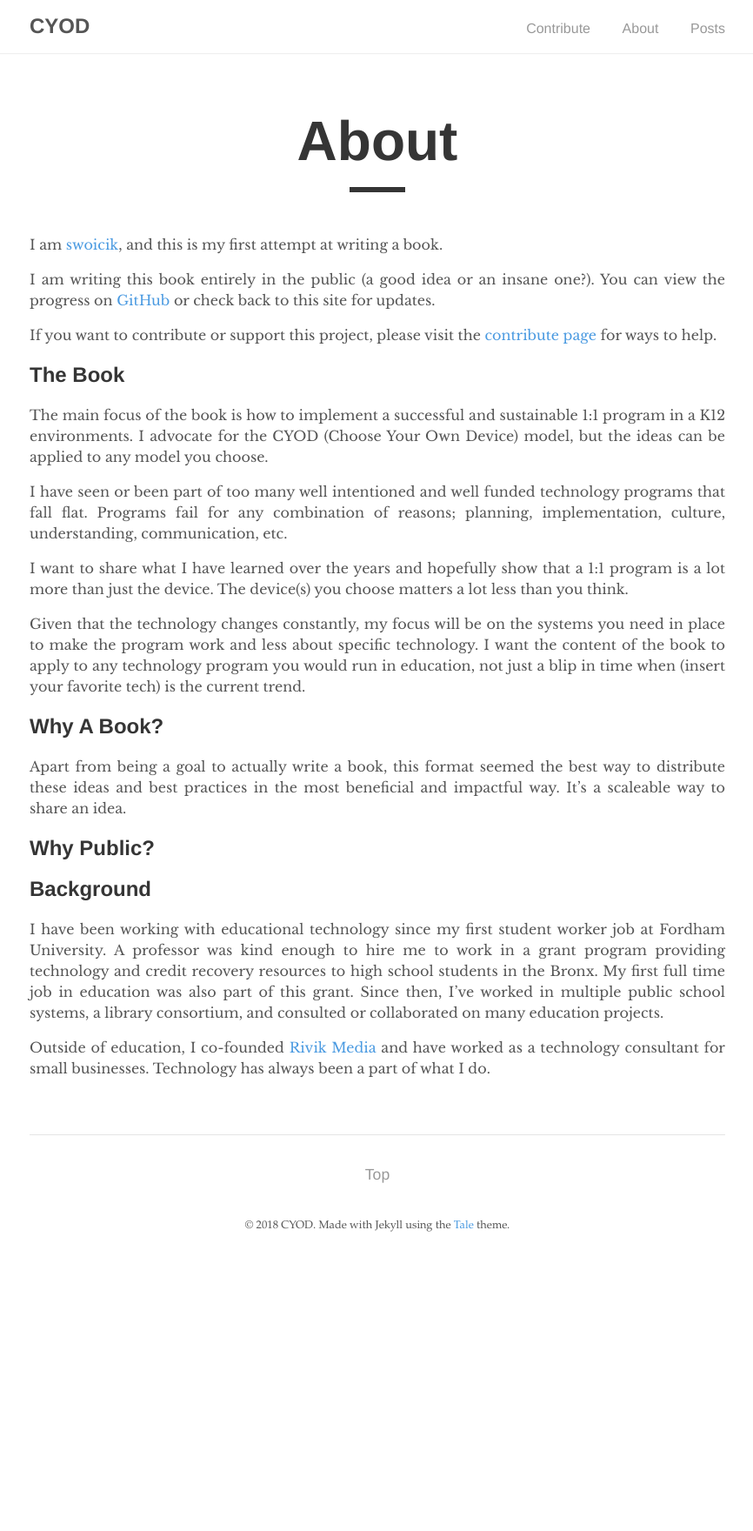
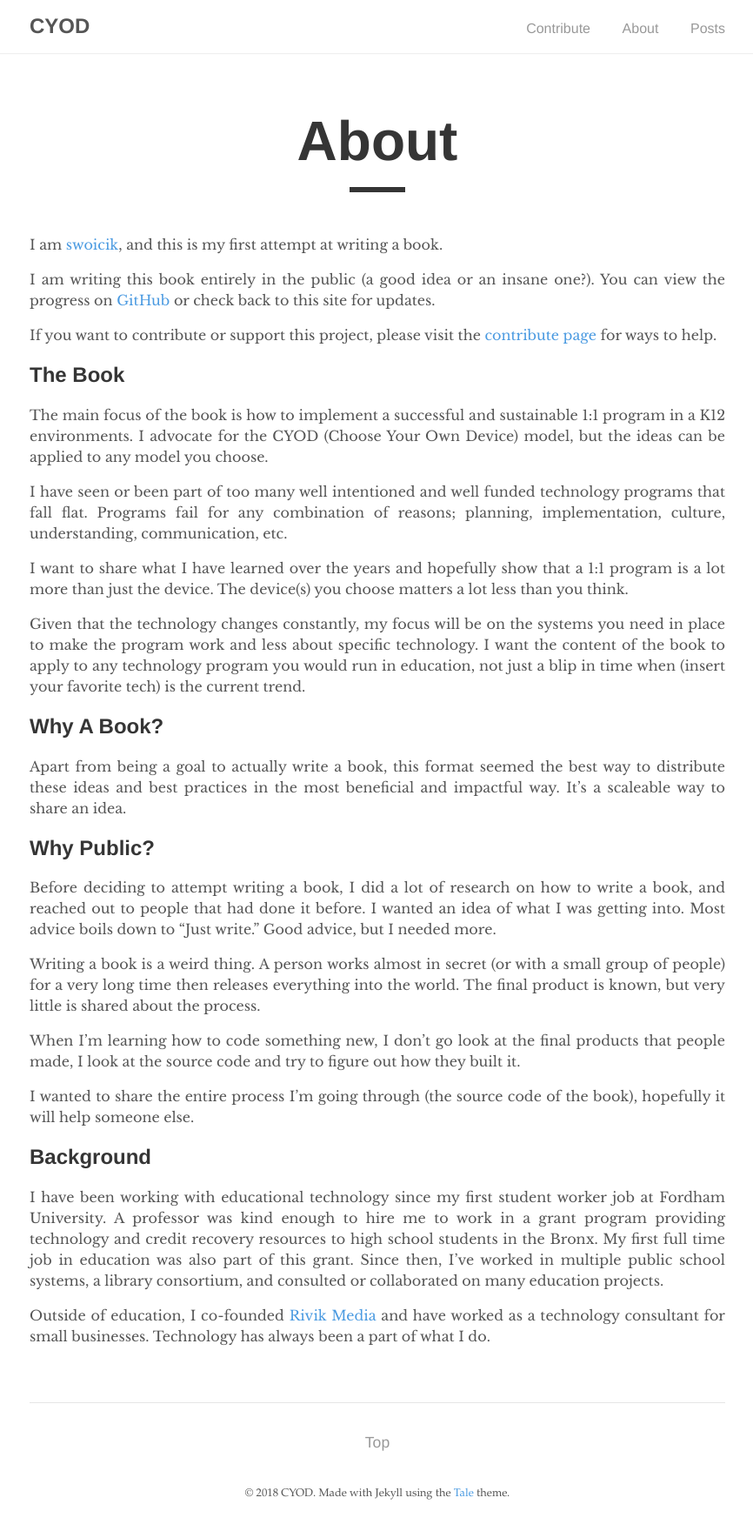
Before and after one commit to swoicik/book-cyod, a Jekyll site: the page built from about.md, in a window 1280 px wide. Shown: the whole page at 87% size, without its empty margins (206-1072 px from the left). Built offline with Jekyll 4.4.1, drawn with Linux system fonts in a browser that asks for light colours; before the commit the page ends 1452 px from its top, so only the background shows below that.

Commit message:
added Why Public content

```diff
--- a/about.md
+++ b/about.md
@@ -23,7 +23,13 @@ Given that the technology changes constantly, my focus will be on the systems yo
 Apart from being a goal to actually write a book, this format seemed the best way to distribute these ideas and best practices in the most beneficial and impactful way. It's a scaleable way to share an idea.
 
 ## Why Public?
+Before deciding to attempt writing a book, I did a lot of research on how to write a book, and reached out to people that had done it before. I wanted an idea of what I was getting into. Most advice boils down to "Just write." Good advice, but I needed more.
 
+Writing a book is a weird thing. A person works almost in secret (or with a small group of people) for a very long time then releases everything into the world. The final product is known, but very little is shared about the process.
+
+When I'm learning how to code something new, I don't go look at the final products that people made, I look at the source code and try to figure out how they built it.
+
+I wanted to share the entire process I'm going through (the source code of the book), hopefully it will help someone else.
 
 ## Background
 I have been working with educational technology since my first student worker job at Fordham University. A professor was kind enough to hire me to work in a grant program providing technology and credit recovery resources to high school students in the Bronx. My first full time job in education was also part of this grant. Since then, I've worked in multiple public school systems, a library consortium, and consulted or collaborated on many education projects.
```
